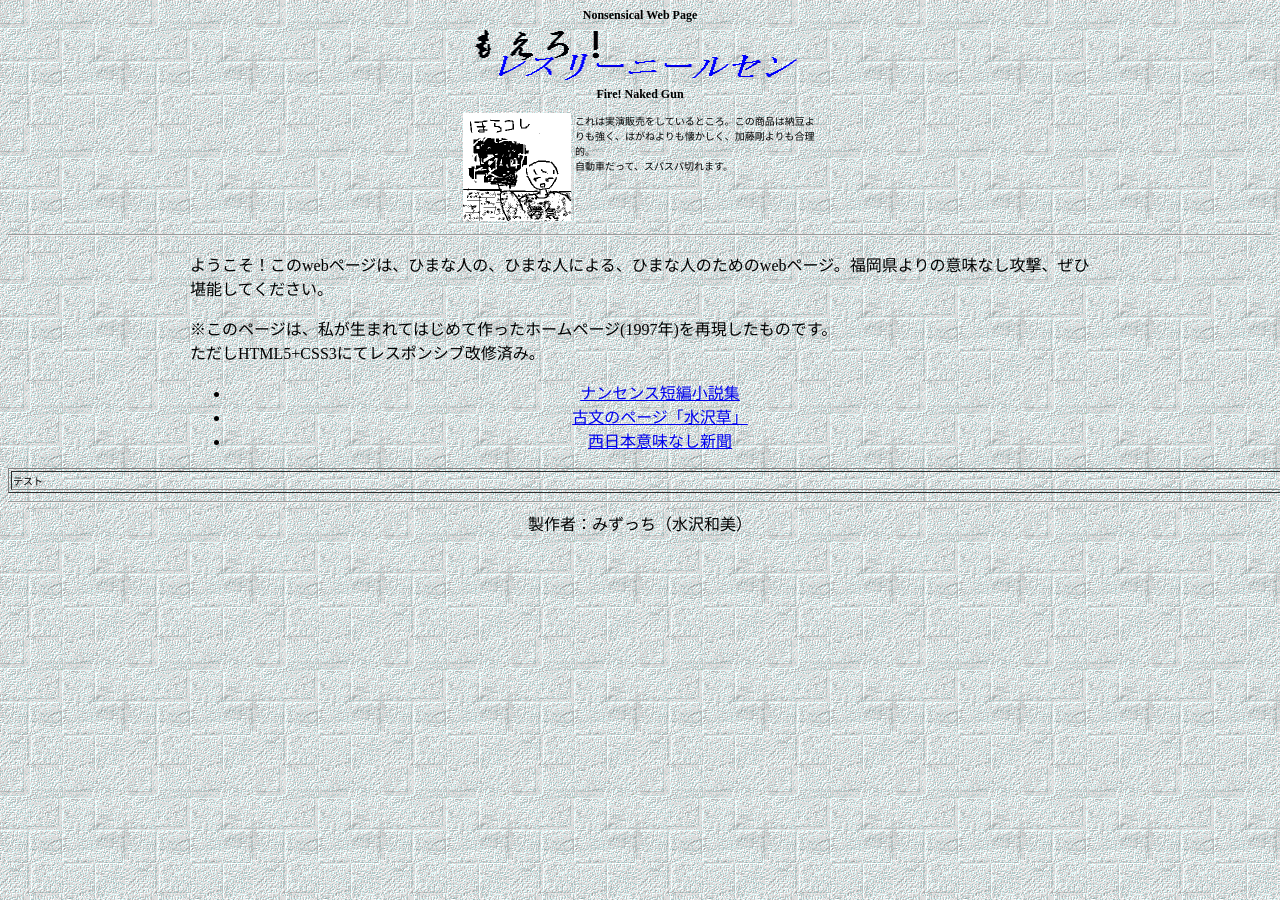
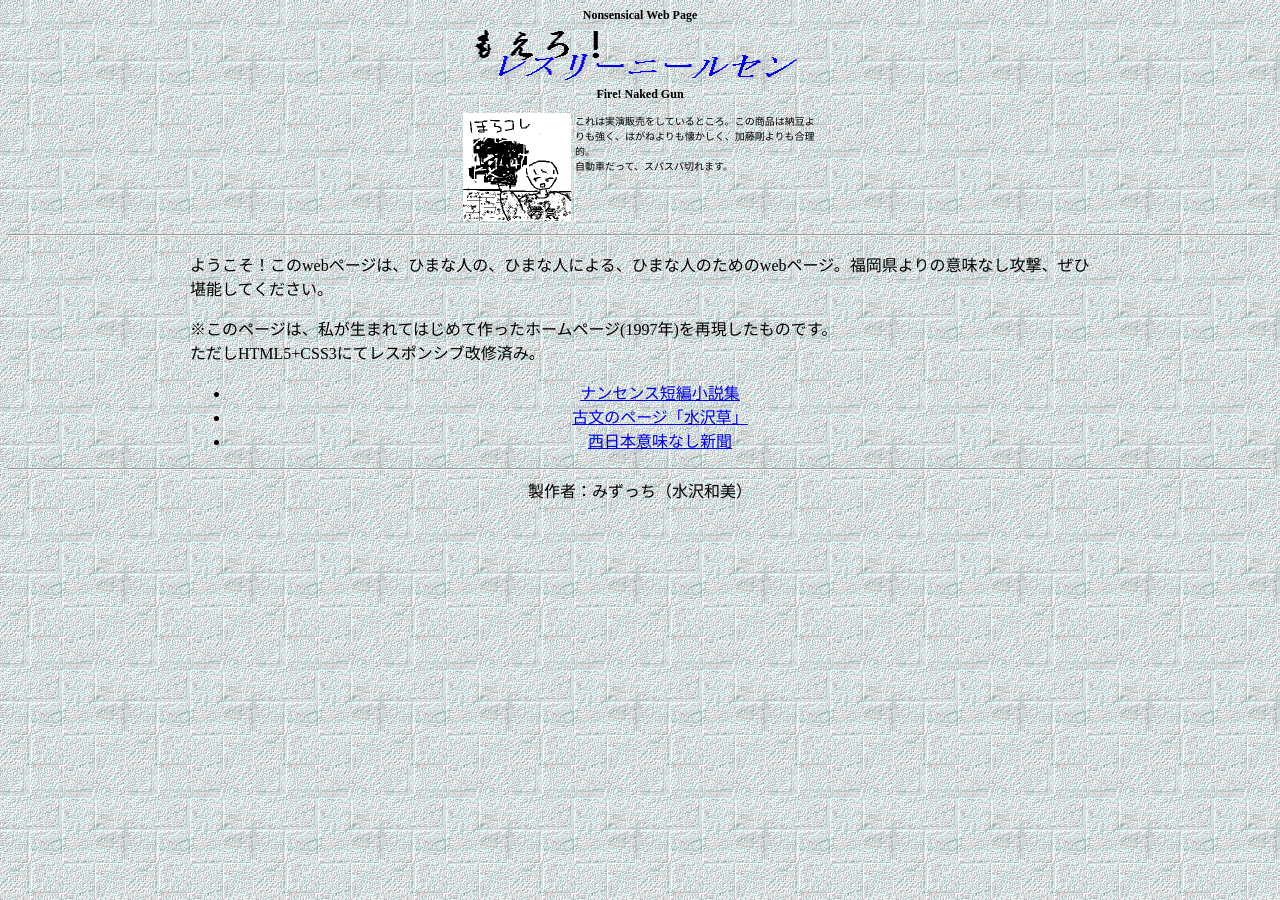
Before and after one commit to mtmt2199/mtmt2199.github.io, a Jekyll site: the page moero/moero.html, which Jekyll copies as it is, in a window 1280 px wide. Built offline with Jekyll 4.4.1, drawn with Linux system fonts in a browser that asks for light colours.

Commit message:
moero.html を更新

```diff
--- a/moero/moero.html
+++ b/moero/moero.html
@@ -49,11 +49,6 @@ td {
 </UL>
 </div>
 
-<table border=1 width=1288px>
-<tr>
-<td>
-  テスト
-</td></tr></table>
 <HR align = center>
 
 製作者：みずっち（水沢和美）
```
